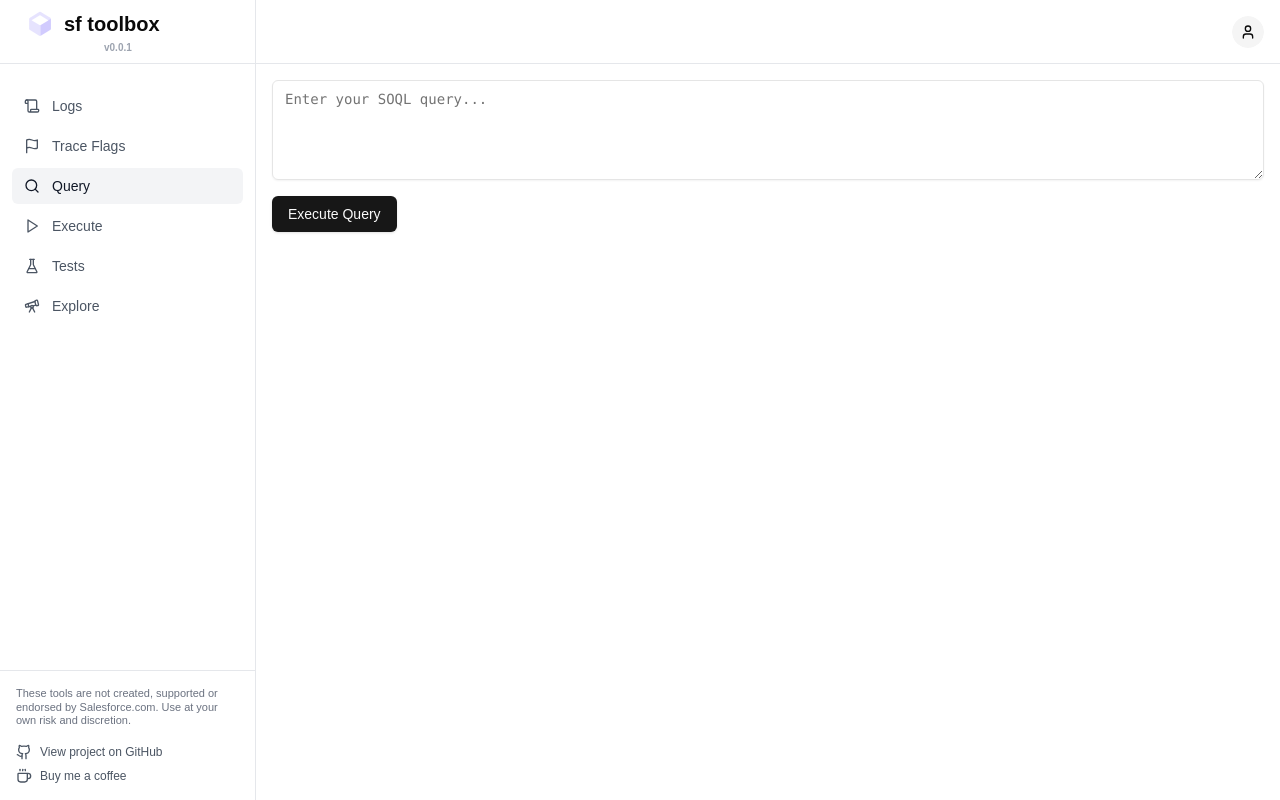
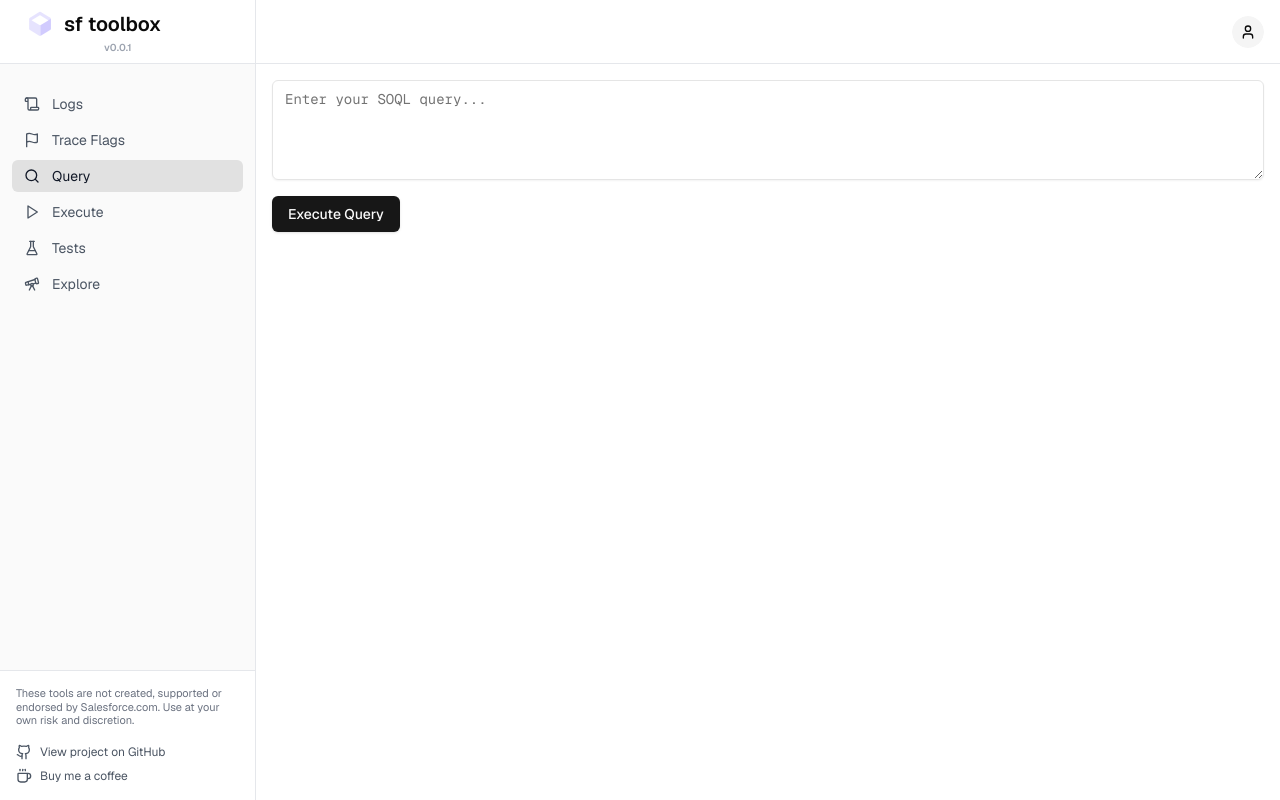
Before and after one commit to anoble2020/sf-toolbox, a Next.js app: page /query in a window 1280 px wide. Built offline with nearby package versions, Linux system fonts and the light colour scheme.

Commit message:
execution page updates + font / styling changes

```diff
--- a/package.json
+++ b/package.json
@@ -24,6 +24,7 @@
     "class-variance-authority": "^0.7.0",
     "clsx": "^2.1.1",
     "date-fns": "^4.1.0",
+    "geist": "^1.3.1",
     "lucide-react": "^0.456.0",
     "mermaid": "^11.4.0",
     "next": "15.0.3",
--- a/src/app/(app)/execute/page.tsx
+++ b/src/app/(app)/execute/page.tsx
@@ -184,7 +184,7 @@ export default function ExecutePage() {
       )}
 
       {/* Code Editor */}
-      <div className="flex-1">
+      <div className="flex-1 min-h-[200px] mb-4">
         <CodeEditor
           value={code}
           onChange={setCode}
@@ -193,7 +193,7 @@ export default function ExecutePage() {
       </div>
 
       {/* Action Buttons */}
-      <div className="flex gap-2 mt-4">
+      <div className="flex gap-2">
         <Button
           onClick={handleExecute}
           disabled={isExecuting}
@@ -207,12 +207,14 @@ export default function ExecutePage() {
         >
           Execute Highlighted
         </Button>
-        <Button
-          onClick={() => setSaveModalOpen(true)}
+        {!activeBlock && (
+          <Button
+            onClick={() => setSaveModalOpen(true)}
           variant="outline"
         >
-          Save Block
-        </Button>
+            Add to Saved Blocks
+          </Button>
+        )}
         <Button
           onClick={() => setIsDrawerOpen(true)}
           variant="outline"
--- a/src/app/(app)/query/page.tsx
+++ b/src/app/(app)/query/page.tsx
@@ -214,7 +214,6 @@ export default function QueryPage() {
 
   return (
     <div className="p-4">
-
       <div className="space-y-4">
         <Textarea
           value={query}
@@ -250,14 +249,17 @@ export default function QueryPage() {
               </div>
             </div>
 
-            <div className="border rounded-md max-h-[800px] overflow-auto">
+            <div className="border rounded-md">
+              {/* Fixed header */}
+              <div className="sticky top-0 bg-white z-20 border-b">
+                <div className="w-full table table-fixed">
                   <Table>
                     <TableHeader>
                       <TableRow>
                         {getColumns().map((column) => (
                           <TableHead
                             key={column}
-                        className="cursor-pointer hover:bg-gray-50"
+                            className="cursor-pointer hover:bg-gray-50 min-w-[80px] bg-white w-[200px]"
                             onClick={() => handleSort(column)}
                           >
                             <div className="flex items-center gap-2">
@@ -270,14 +272,24 @@ export default function QueryPage() {
                             </div>
                           </TableHead>
                         ))}
-                    <TableHead></TableHead>
+                        <TableHead className="min-w-[80px] bg-white w-[80px]"></TableHead>
                       </TableRow>
                     </TableHeader>
+                  </Table>
+                </div>
+              </div>
+
+              {/* Scrollable body */}
+              <div className="max-h-[600px] overflow-auto">
+                <Table>
                   <TableBody>
                     {filterRecords(sortRecords(results.records)).map((record) => (
                       <TableRow key={record.Id}>
                         {getColumns().map((column) => (
-                        <TableCell key={`${record.Id}-${column}`}>
+                          <TableCell
+                            key={`${record.Id}-${column}`}
+                            className="min-w-[80px] w-[200px]"
+                          >
                             <div className="flex items-center gap-2">
                               {getNestedValue(record, column)}
                               {column === 'Id' && (
@@ -285,7 +297,7 @@ export default function QueryPage() {
                                   variant="ghost"
                                   size="sm"
                                   onClick={(e) => {
-                                e.stopPropagation() // Prevent sorting when clicking copy
+                                    e.stopPropagation()
                                     copyToClipboard(record.Id)
                                   }}
                                   className="h-6 w-6 p-0 hover:bg-gray-100"
@@ -296,7 +308,7 @@ export default function QueryPage() {
                             </div>
                           </TableCell>
                         ))}
-                      <TableCell>
+                        <TableCell className="min-w-[80px] w-[80px]">
                           <Button
                             variant="ghost"
                             size="sm"
@@ -311,6 +323,7 @@ export default function QueryPage() {
                 </Table>
               </div>
             </div>
+          </div>
         )}
       </div>
     </div>
--- a/src/app/globals.css
+++ b/src/app/globals.css
@@ -1,10 +1,6 @@
 @tailwind base;
 @tailwind components;
 @tailwind utilities;
-
-body {
-  font-family: Arial, Helvetica, sans-serif;
-}
 
 @layer base {
   :root {
--- a/src/app/layout.tsx
+++ b/src/app/layout.tsx
@@ -1,14 +1,8 @@
-import { Manrope } from 'next/font/google';
 import type { Metadata } from "next";
-import Layout from '@/components/Layout';
+import { GeistSans } from 'geist/font/sans';
+import { GeistMono } from 'geist/font/mono';
 import "./globals.css";
 import { Toaster } from "@/components/ui/sonner";
-
-const manrope = Manrope({
-  subsets: ['latin'],
-  weight: ['200', '300', '400', '500', '600', '700', '800'],
-  variable: '--font-manrope',
-});
 
 export const metadata: Metadata = {
   title: "toolkit",
@@ -37,8 +31,8 @@ export default function RootLayout({
   children: React.ReactNode;
 }) {
   return (
-    <html lang="en">
-      <body className={manrope.variable}>
+    <html lang="en" className={`${GeistSans.variable} ${GeistMono.variable}`}>
+      <body>
         {children}
         <Toaster />
       </body>
--- a/src/components/CodeEditor.tsx
+++ b/src/components/CodeEditor.tsx
@@ -5,6 +5,7 @@ import CodeMirror from '@uiw/react-codemirror'
 import { StreamLanguage } from '@codemirror/language'
 import { java } from '@codemirror/legacy-modes/mode/clike'
 import { vscodeLightInit } from '@uiw/codemirror-theme-vscode'
+import { EditorState } from '@codemirror/state'
 
 interface CodeEditorProps {
   value: string
@@ -26,7 +27,9 @@ export function CodeEditor({ value, onChange, language = 'apex' }: CodeEditorPro
   return (
     <CodeMirror
       value={value}
-      height="100%"
+      height="auto"
+      minHeight="200px"
+      maxHeight="calc(100vh - 200px)"
       theme={vscodeLightInit({
         settings: {
           background: '#ffffff',
@@ -37,8 +40,16 @@ export function CodeEditor({ value, onChange, language = 'apex' }: CodeEditorPro
         }
       })}
       onChange={onChange}
-      extensions={[StreamLanguage.define(java)]}
-      className="border rounded-md"
+      extensions={[
+        StreamLanguage.define(java),
+        EditorState.tabSize.of(4),
+        EditorState.phrases.of({
+          "active-line-gutter": false,
+          "active-line-highlight": false
+        })
+      ]}
+      className="border rounded-md overflow-y-auto"
+      placeholder="Enter Anonymous Apex here..."
     />
   )
 }
--- a/src/components/Layout.tsx
+++ b/src/components/Layout.tsx
@@ -46,11 +46,11 @@ export default function Layout({ children }: LayoutProps) {
       {/* Fixed sidebar */}
       <aside className="w-64 fixed inset-y-0 left-0 flex flex-col bg-white border-r border-gray-200 z-50">
         {/* Logo section */}
-        <div className="h-16 flex flex-col justify-center px-6 border-b border-gray-200">
+        <div className="h-16 flex flex-col justify-center px-6 border-b border-gray-200 ">
           <div className="flex items-center mt-2">
             <img src="/icon_128_purp.png" alt="apex toolbox" className="w-8 h-8 mb-6 mr-2" />
             <span className="text-xl font-semibold">sf toolbox
-            <div className="text-[10px] text-gray-400 -mt-1 ml-10">
+            <div className="text-[10px] text-gray-400 -mt-1 ml-10 ">
             v0.0.1
           </div>
           </span>
@@ -58,16 +58,16 @@ export default function Layout({ children }: LayoutProps) {
         </div>
 
         {/* Navigation */}
-        <nav className="flex-1 mt-6 px-3">
+        <nav className="flex-1 pt-6 px-3 bg-[#fafafa]">
           {menuItems.map((item) => (
             <Link
               key={item.path}
               href={item.path}
               className={cn(
-                "flex items-center px-3 py-2 rounded-md mb-1 text-sm font-medium",
+                "flex items-center px-3 py-1.5 rounded-md mb-1 text-sm font-weight-[400]",
                 pathname === item.path
-                  ? "bg-gray-100 text-gray-900"
-                  : "text-gray-600 hover:bg-gray-50 hover:text-gray-900"
+                  ? "bg-[#e1e1e1] text-gray-900"
+                  : "text-gray-600 hover:bg-gray-100 hover:text-gray-900"
               )}
             >
               <item.icon className="w-4 h-4 mr-3" />
--- a/src/components/UserNav.tsx
+++ b/src/components/UserNav.tsx
@@ -24,13 +24,15 @@ export default function UserNav({ username, orgDomain }: UserNavProps) {
     router.push('/auth')
   }
 
+  console.log(username, orgDomain)
+
   return (
     <div className="flex items-center gap-4">
-      <div className="flex flex-col items-end">
-        <span className="text-sm font-medium">{username}</span>
-        <span className="text-xs text-muted-foreground">{orgDomain}</span>
-      </div>
-      <DropdownMenu>
+        <div className="flex flex-col items-end">
+            <span className="text-sm font-light">{username}</span>
+            <span className="text-xs text-muted-foreground">{orgDomain}</span>
+        </div>
+        <DropdownMenu>
         <DropdownMenuTrigger asChild>
           <Avatar className="h-8 w-8 cursor-pointer">
             <AvatarFallback>
--- a/tailwind.config.ts
+++ b/tailwind.config.ts
@@ -10,8 +10,9 @@ export default {
   theme: {
   	extend: {
   		fontFamily: {
-  			serif: ['var(--font-manrope)'],
-  		},
+				sans: ['var(--font-geist-sans)'],
+				mono: ['var(--font-geist-mono)'],
+			},
   		colors: {
   			background: 'hsl(var(--background))',
   			foreground: 'hsl(var(--foreground))',
```
Also changed, not shown: 1 other file (tests, documents, lock files or other folders). Lines whose indentation alone changed are shown as unchanged.
